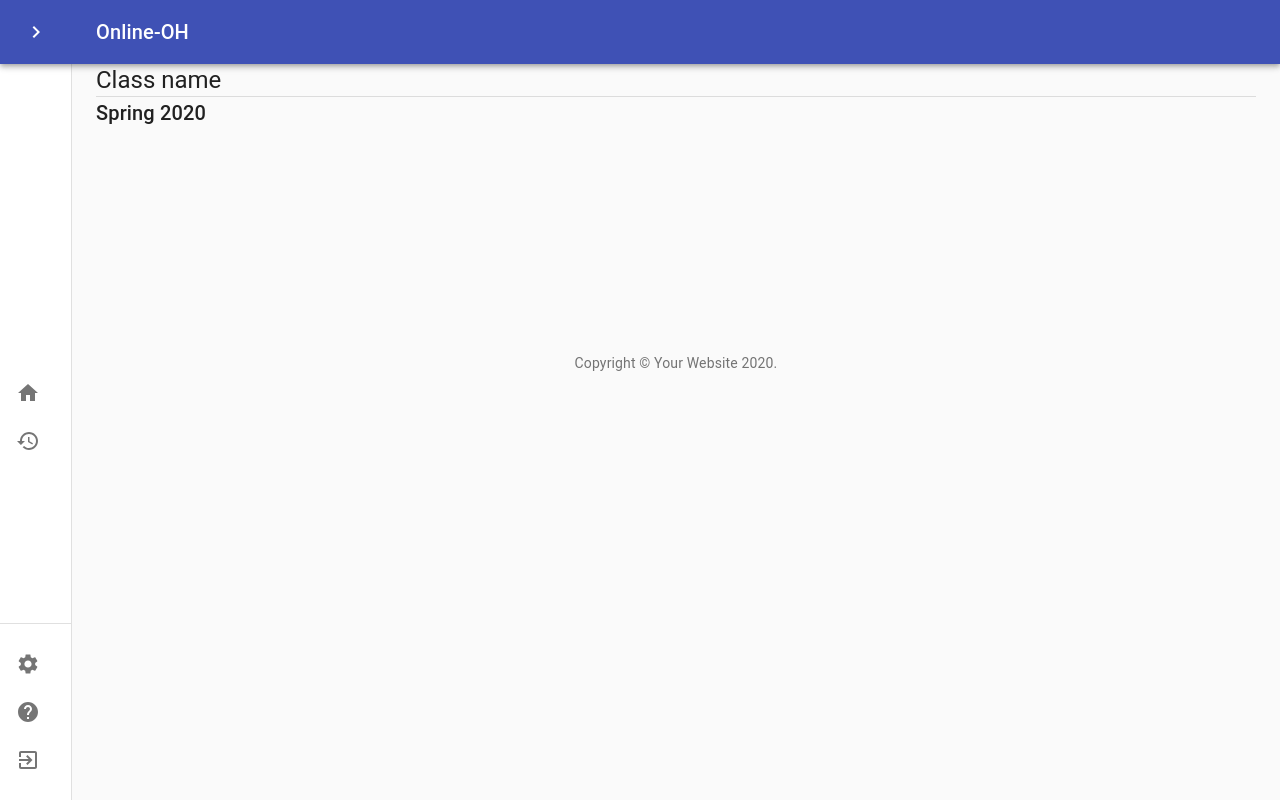
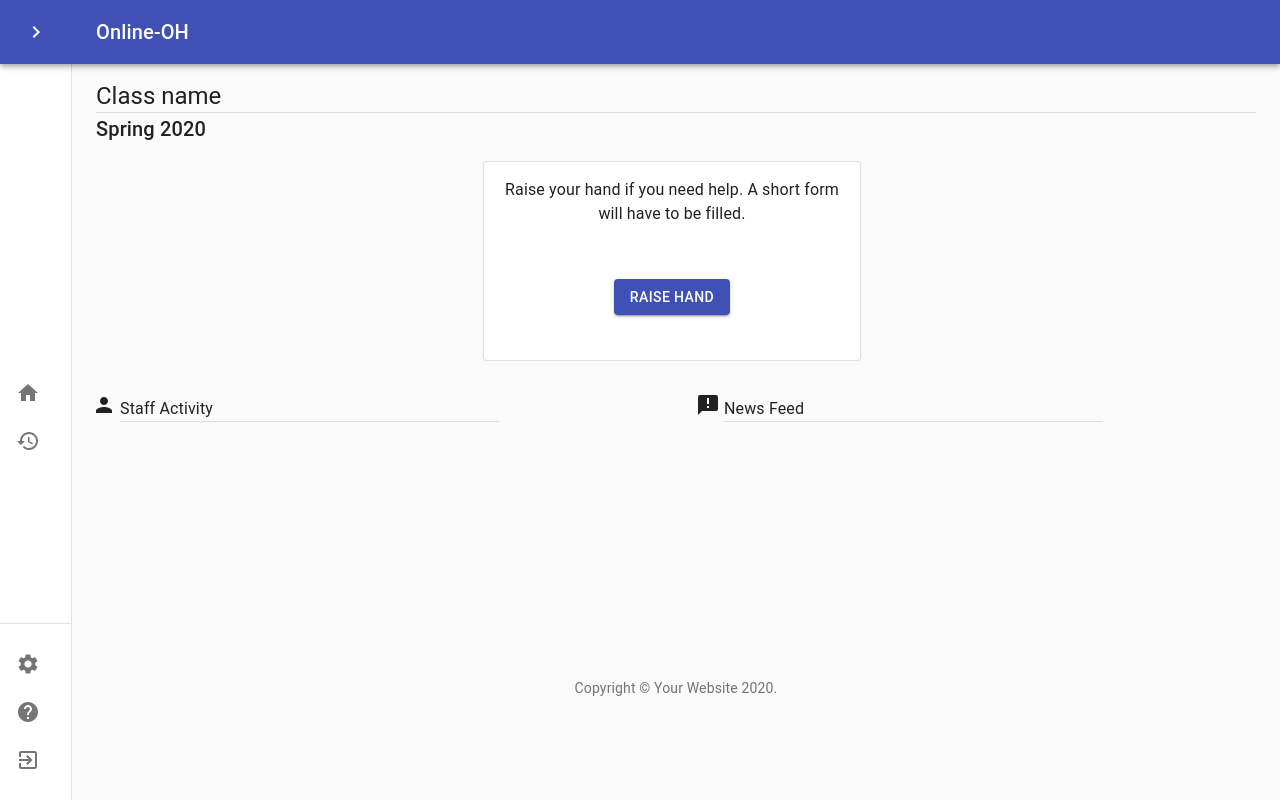
Before and after one commit to Raye2333/CDS-online-oh, a React (Create React App) app in the folder frontend/: page /course in a window 1280 px wide. Built offline with nearby package versions, Linux system fonts and the light colour scheme.

Commit message:
complete second main page skeleton

```diff
--- a/frontend/src/App.js
+++ b/frontend/src/App.js
@@ -137,6 +137,7 @@ export default function Dashboard() {
     history.push("/");
     history.go(0);
   }
+
   return (
     <div className={classes.root}>
       <Router >
--- a/frontend/src/Classes.js
+++ b/frontend/src/Classes.js
@@ -63,8 +63,8 @@ export default function Classes() {
 function ClassCard() {
   return (
     <React.Fragment>
-      <Card variant="outlined">
-        <CardActionArea className={styles.card}>
+      <Card variant="outlined" className={styles.card}>
+        <CardActionArea >
           <CardContent className={styles.alignment}>
             <Typography>CS 2110</Typography>
             <Typography color="textSecondary">
@@ -83,8 +83,8 @@ function AddClass() {
 
   return (
     <React.Fragment>
-      <Card variant="outlined">
-        <CardActionArea className={styles.card}>
+      <Card variant="outlined" className={styles.card}>
+        <CardActionArea >
           <CardContent className={styles.alignment}>
             <Typography>Click to Add a Course</Typography>
           </CardContent>
--- a/frontend/src/course.js
+++ b/frontend/src/course.js
@@ -2,15 +2,20 @@ import React from 'react';
 import clsx from 'clsx';
 import { makeStyles } from '@material-ui/core/styles';
 
+import Button from '@material-ui/core/Button';
+import IconButton from '@material-ui/core/IconButton';
 import Typography from '@material-ui/core/Typography';
 import Divider from '@material-ui/core/Divider';
 import Container from '@material-ui/core/Container';
 import Grid from '@material-ui/core/Grid';
 import Card from '@material-ui/core/Card';
 import { CardActionArea, CardContent } from '@material-ui/core';
+import PanToolRoundedIcon from '@material-ui/icons/PanToolRounded';
+import PersonIcon from '@material-ui/icons/Person';
+import AnnouncementIcon from '@material-ui/icons/Announcement';
+import Classes, { ClassCard } from './Classes';
+import styles from './environment.module.css'
 
-import Classes from './Classes';
-import './environment.module.css'
 
 import {
   BrowserRouter as Router,
@@ -18,34 +23,13 @@ import {
   Route,
 } from "react-router-dom";
 
-
-function raiseHand() {
-  return (
-    <React.Fragment>
-      <Card variant="outlined">
-        <CardActionArea className="card">
-          <CardContent>
-            <Typography className="class">CS 2110</Typography>
-            <Typography color="textSecondary">
-              Spring 2020
-            </Typography>
-            <Typography color="textSecondary">
-              Enrolled as Student
-      </Typography>
-          </CardContent>
-        </CardActionArea>
-      </Card>
-    </React.Fragment >
-  );
-}
-
 export default function Course() {
 
   return (
     <Router>
       <Switch>
         <Route path="/course">
-          <Container maxWidth="lg" className="container">
+          <Container maxWidth="lg" className={styles.container}>
             <Typography component="p" variant="h5">
               Class name
             </Typography>
@@ -53,12 +37,29 @@ export default function Course() {
             <Typography component="p" variant="h6">
               Spring 2020
             </Typography>
-            <Grid container spacing={1} xs={12} justify="center" className="container">
+            <Grid container spacing={1} xs={12} justify="center" className={styles.container}>
               <Grid item spacing={3} xs={4}>
-                <raiseHand />
+                <RaiseHand />
               </Grid>
             </Grid>
+            <Grid container spacing={1} xs={12} justify="left" className={styles.container}>
+              <PersonIcon />
+              <Grid item spacing={3} xs={4}>
+
+                <Typography>Staff Activity</Typography>
+                <Divider orientation="horizontal" variant="fullWidth" />
+              </Grid>
+              <Grid item spacing={3} xs={2}>
+              </Grid>
+              <AnnouncementIcon />
+              <Grid item spacing={3} xs={4}>
+                <Typography>News Feed</Typography>
+                <Divider orientation="horizontal" variant="fullWidth" />
+              </Grid>
+            </Grid>
+
           </Container>
+
         </Route>
         <Route path="/">
           <Classes />
@@ -67,3 +68,27 @@ export default function Course() {
     </Router>
   );
 }
+
+function RaiseHand() {
+  const [hand, setHand] = React.useState("Raise Hand");
+  const [raised, setRaise] = React.useState(false)
+  const ChangeStatus = () => {
+    if (raised == false) { setRaise(true); setHand("Lower Hand"); }
+    else { setRaise(false); setHand("Raise Hand"); }
+  }
+  return (
+    <React.Fragment>
+      <Card variant="outlined" className={styles.card}>
+        <CardContent className={styles.alignment}>
+          <Typography>Raise your hand if you need help. A short form will have to be filled.</Typography>
+        </CardContent>
+        <CardContent className={styles.alignment}>
+          <Button variant="contained" color="primary" id="hand" value="lowered hand" onClick={ChangeStatus}>
+            {hand}
+          </Button>
+
+        </CardContent>
+      </Card>
+    </React.Fragment >
+  );
+}
--- a/frontend/src/environment.module.css
+++ b/frontend/src/environment.module.css
@@ -21,4 +21,5 @@
 
 .alignment{
   text-align: center;
+  justify-content: center;
 }
```
